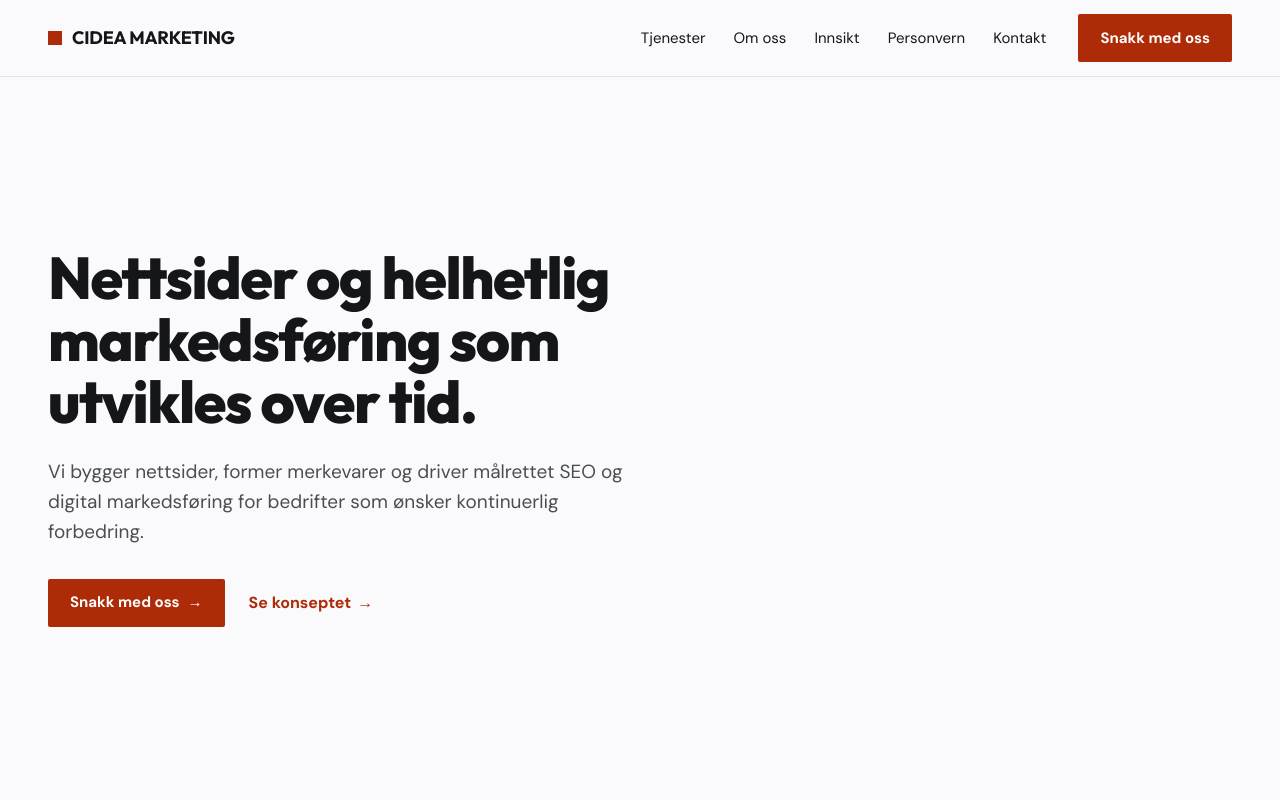
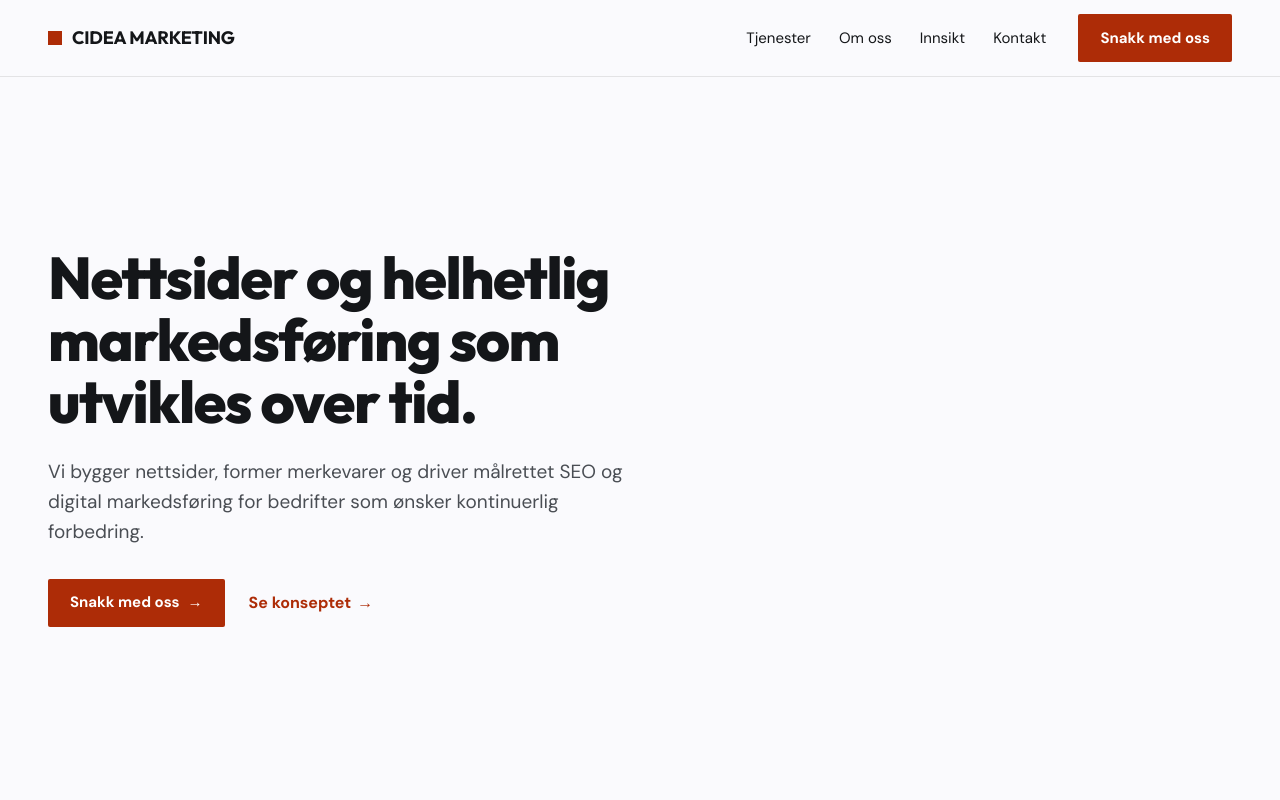
Before and after one commit to KhalilJel/Cidea-Marketing, a React (Vite) app: page / in a window 1280 px wide. Shown: the top 800 px of the page. Built offline with nearby package versions, Linux system fonts and the light colour scheme.

Commit message:
Keep privacy link in footer only

```diff
--- a/src/forside/Ramme.jsx
+++ b/src/forside/Ramme.jsx
@@ -6,7 +6,6 @@ export const meny = [
   { tekst: "Tjenester", href: "/tjenester" },
   { tekst: "Om oss", href: "/om-oss" },
   { tekst: "Innsikt", href: "/blog" },
-  { tekst: "Personvern", href: "/personvern" },
   { tekst: "Kontakt", href: "/kontakt" },
 ];
 
```
Also changed, not shown: src/reference-home/index.html (+1 -1 lines), 1 other file (tests, documents, lock files or other folders).
